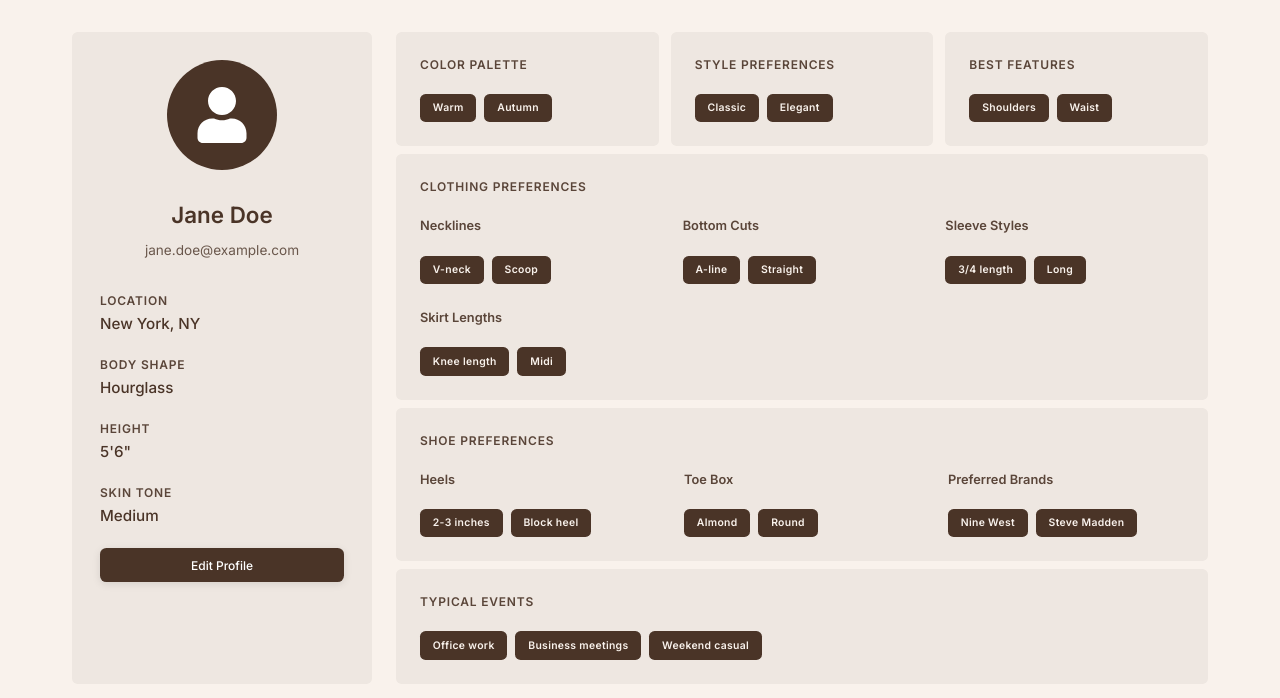
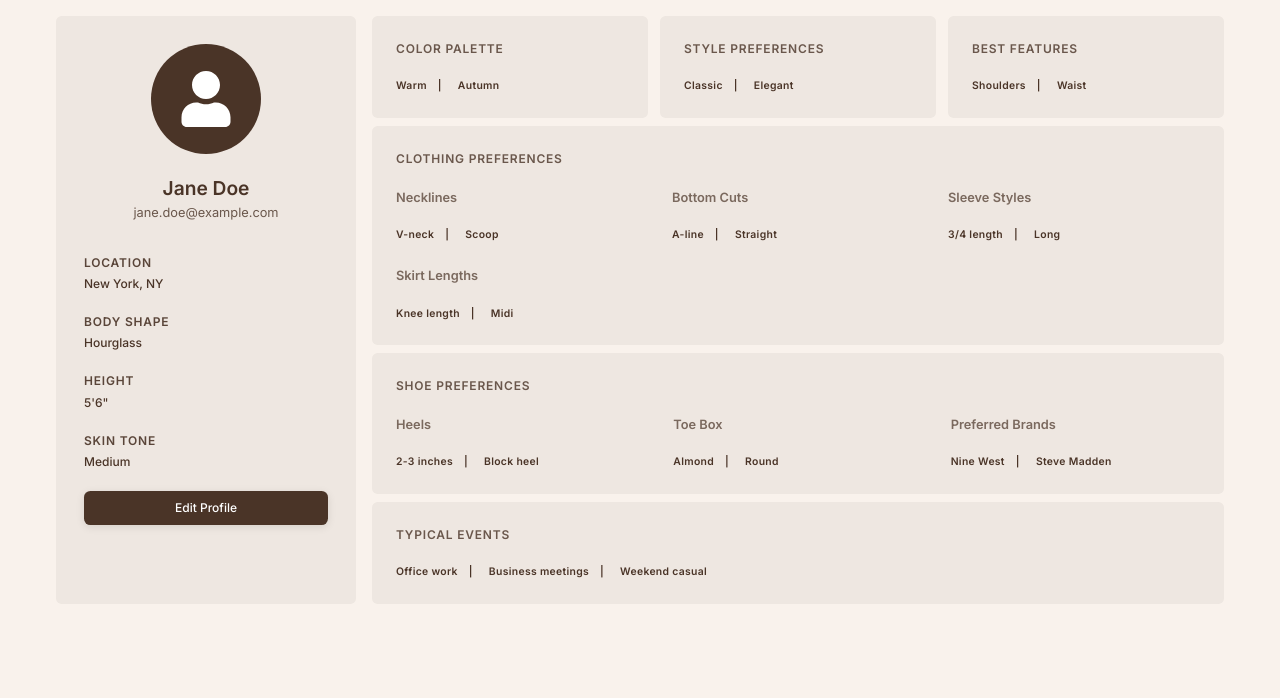
Before and after one commit to aditiintechk/capsulify, a React (Vite) app: page /profile in a window 1280 px wide. Shown: the top 698 px of the page. Built offline with nearby package versions, Linux system fonts and the light colour scheme.

Commit message:
cosmetic fixes to profile page

```diff
--- a/src/App.css
+++ b/src/App.css
@@ -1781,10 +1781,10 @@ body {
 
 .profile-container {
 	display: flex;
-	gap: 1.5rem;
+	gap: 1rem;
 	max-width: 1200px;
 	margin: 0 auto;
-	padding: 2rem;
+	padding: 1rem;
 }
 
 .profile-header {
@@ -1868,15 +1868,14 @@ body {
 }
 
 .profile-name {
-	font-size: 1.4rem;
+	font-size: 1.2rem;
 	font-weight: 600;
 	color: var(--accent-color);
-	margin: 0.5rem 0;
 	text-align: center;
 }
 
 .profile-email {
-	font-size: 0.85rem;
+	font-size: 0.8rem;
 	color: var(--accent-color);
 	opacity: 0.8;
 	text-align: center;
@@ -1904,7 +1903,7 @@ body {
 }
 
 .info-value {
-	font-size: 0.95rem;
+	font-size: 0.75rem;
 	color: var(--accent-color);
 	font-weight: 500;
 }
@@ -1952,7 +1951,7 @@ body {
 	margin-bottom: 1.25rem;
 	text-transform: uppercase;
 	letter-spacing: 0.05rem;
-	opacity: 0.9;
+	opacity: 0.8;
 }
 
 .preferences-grid {
@@ -1972,20 +1971,23 @@ body {
 	font-weight: 600;
 	color: var(--accent-color);
 	margin-bottom: 0.5rem;
-	opacity: 0.9;
+	opacity: 0.7;
+}
+
+.style-tag:not(:last-child)::after {
+	content: ' |';
+	margin: 0 0.5rem;
 }
 
 .style-tags {
 	display: flex;
 	flex-wrap: wrap;
 	gap: 0.5rem;
+	align-items: center;
 }
 
 .style-tag {
-	background-color: var(--accent-color);
-	color: var(--primary-background);
-	padding: 0.4rem 0.8rem;
-	border-radius: 0.35rem;
+	color: var(--accent-color);
 	font-size: 0.65rem;
 	font-weight: 600;
 	letter-spacing: 0.02rem;
@@ -2025,10 +2027,6 @@ body {
 		margin-bottom: 1.5rem;
 	}
 
-	.profile-quick-info {
-		gap: 0.5rem;
-	}
-
 	.profile-text {
 		font-size: 0.85rem;
 	}
```
